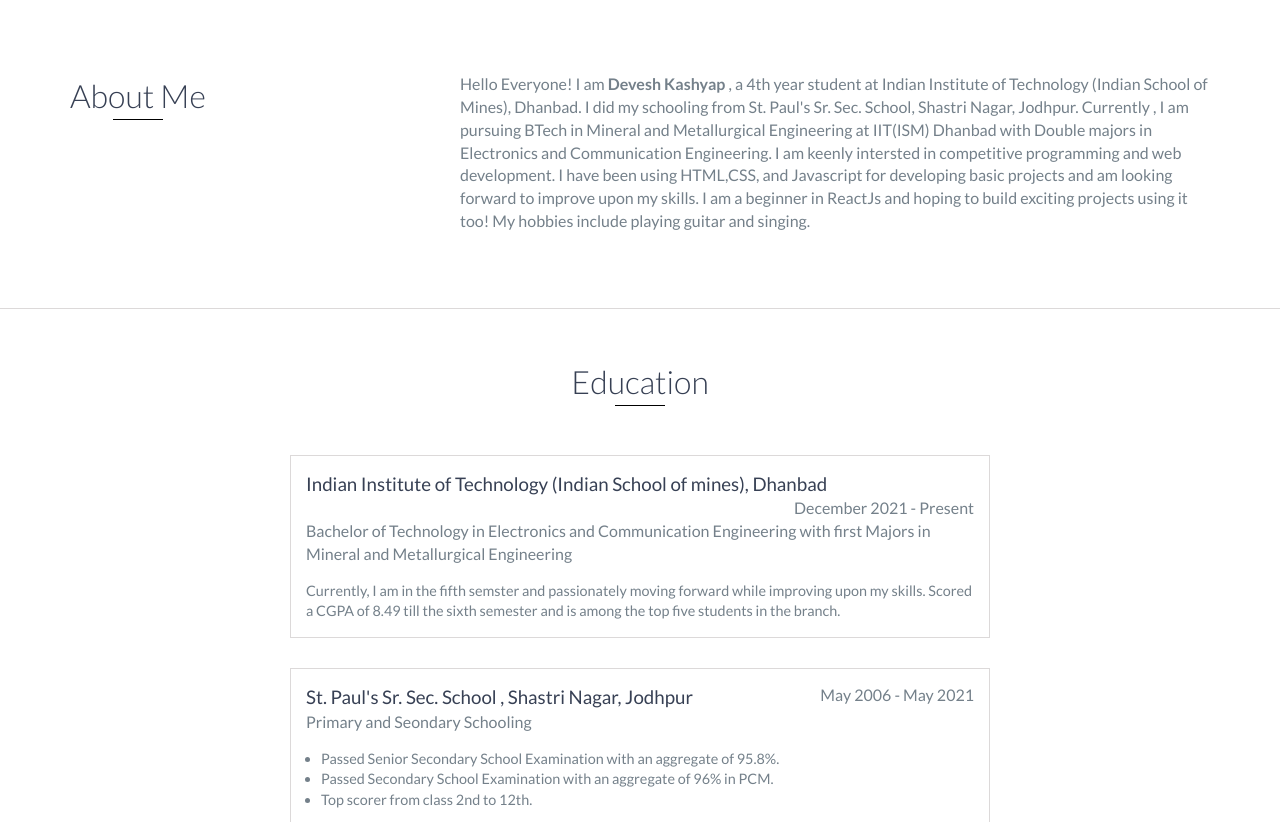
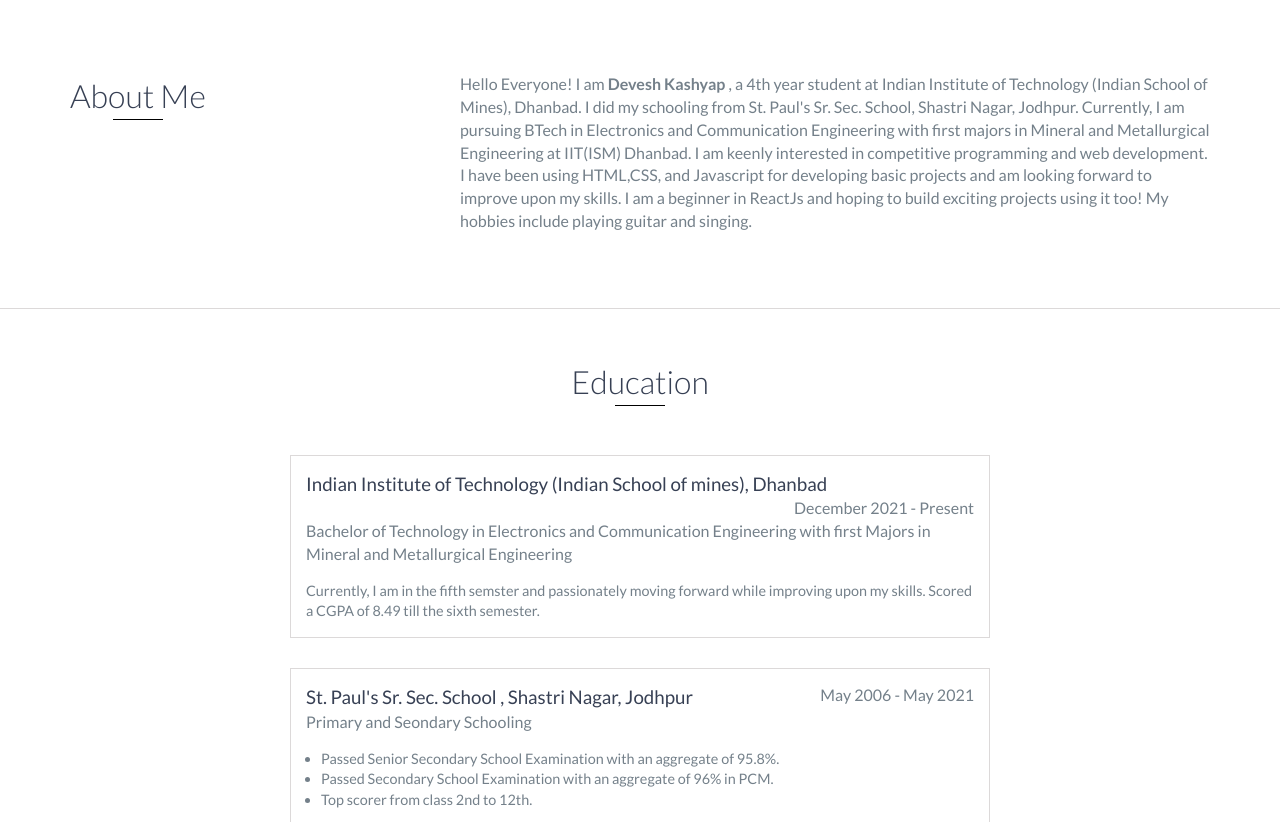
Before and after one commit to deveshk27/portfolio-website, a website: page index.html in a window 1280 px wide. Shown: the part 802-1624 px from the top of the page. Drawn offline with nearby package versions, Linux system fonts and the light colour scheme.

Commit message:
info update

```diff
--- a/index.html
+++ b/index.html
@@ -70,9 +70,9 @@
                     <p>
                         Hello Everyone! I am <b>Devesh Kashyap</b> , a 4th year student at Indian Institute of
                         Technology (Indian School of Mines), Dhanbad. I did my schooling from St. Paul's Sr. Sec.
-                        School, Shastri Nagar, Jodhpur. Currently , I am pursuing BTech in Mineral and Metallurgical
-                        Engineering at IIT(ISM) Dhanbad with Double majors in Electronics and Communication Engineering.
-                        I am keenly intersted in competitive programming and web development. I have been using
+                        School, Shastri Nagar, Jodhpur. Currently, I am pursuing BTech in Electronics and Communication
+                        Engineering with first majors in Mineral and Metallurgical Engineering at IIT(ISM) Dhanbad.
+                        I am keenly interested in competitive programming and web development. I have been using
                         HTML,CSS, and Javascript for developing basic projects and am
                         looking forward to improve upon my skills. I am a beginner in ReactJs and hoping to
                         build exciting projects using it too! My hobbies include playing guitar and singing.
@@ -92,7 +92,7 @@
                 Metallurgical Engineering</h4>
             <p>
                 Currently, I am in the fifth semster and passionately moving forward while improving upon my skills.
-                Scored a CGPA of 8.49 till the sixth semester and is among the top five students in the branch.
+                Scored a CGPA of 8.49 till the sixth semester.
             </p>
         </div>
         <!-- End .education-block -->
```
